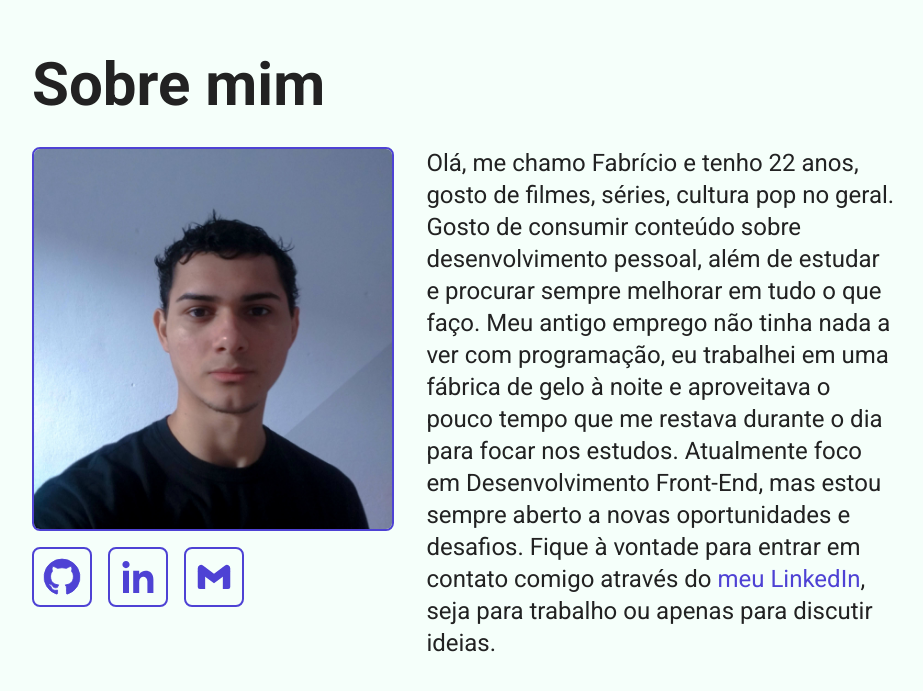
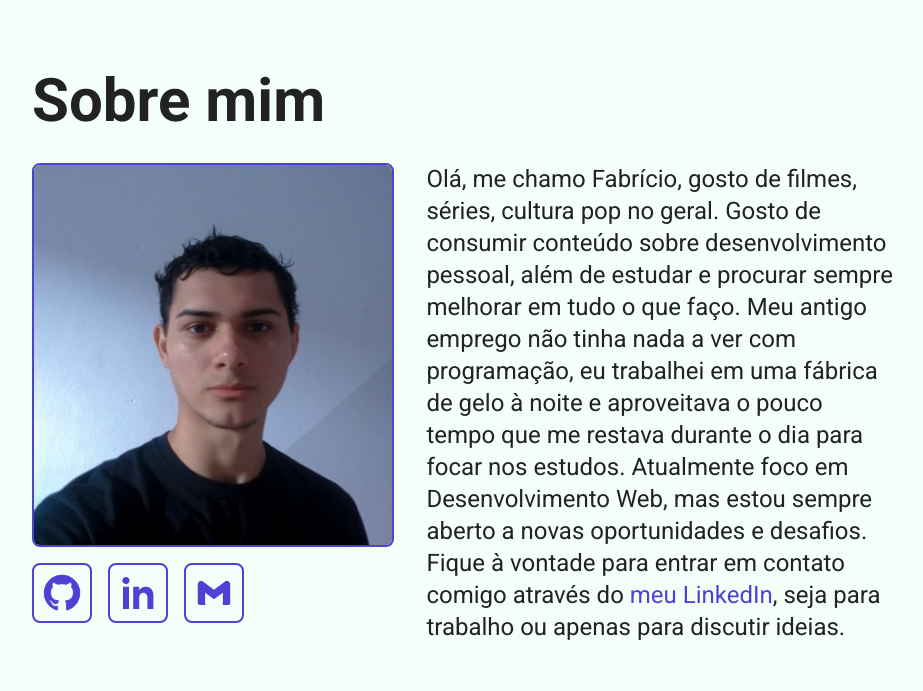
Before and after one commit to fabricio-fn/portfolio-blog, a Next.js app: page / in a window 1280 px wide. Shown: the part 899-1590 px from the top of the page, without its empty margins (176-1099 px from the left). Built offline with nearby package versions, Linux system fonts and the light colour scheme.

Commit message:
:memo: docs: Update 'About' section text

```diff
--- a/src/components/About.tsx
+++ b/src/components/About.tsx
@@ -22,13 +22,13 @@ export default function About() {
 
         <div className="flex w-full xl:w-3/5 flex-col gap-4">
           <h3 className="sm:text-2xl font-normal text-base">
-            Olá, me chamo Fabrício e tenho 22 anos, gosto de filmes, séries,
+            Olá, me chamo Fabrício, gosto de filmes, séries,
             cultura pop no geral. Gosto de consumir conteúdo sobre
             desenvolvimento pessoal, além de estudar e procurar sempre melhorar
             em tudo o que faço. Meu antigo emprego não tinha nada a ver com
             programação, eu trabalhei em uma fábrica de gelo à noite e
             aproveitava o pouco tempo que me restava durante o dia para focar
-            nos estudos. Atualmente foco em Desenvolvimento Front-End, mas estou
+            nos estudos. Atualmente foco em Desenvolvimento Web, mas estou
             sempre aberto a novas oportunidades e desafios. Fique à vontade para
             entrar em contato comigo através do{' '}
             <Link
```
